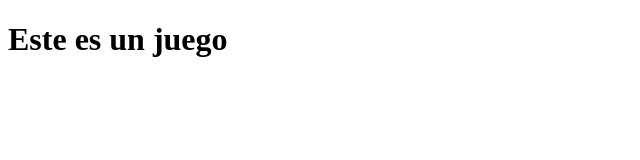
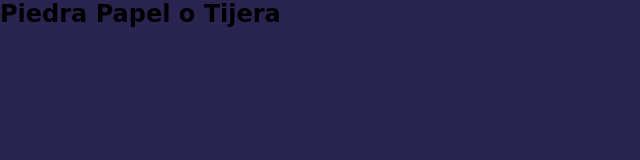
Before and after one commit to Dieghoatc/PiedraPapelTijera, a website: page index.html in a window 1280 px wide. Shown: the whole page, without its empty margins (0-640 px from the left). Drawn offline with Linux system fonts and the light colour scheme.

Commit message:
feat: add font test

```diff
--- a/index.html
+++ b/index.html
@@ -5,8 +5,15 @@
     <meta http-equiv="X-UA-Compatible" content="IE=edge">
     <meta name="viewport" content="width=device-width, initial-scale=1.0">
     <title>Piedra Papel o Tijera</title>
+    <link rel="stylesheet" href="style.css">
 </head>
 <body>
-    <h1>Este es un juego</h1>
+    <div class="wrapper">
+        <div class="header">
+            <h2>Piedra Papel o Tijera</h2>
+        </div>
+
+    </div>
+    <script src="./index.js"></script>
 </body>
 </html>
--- /dev/null
+++ b/index.js
@@ -0,0 +1 @@
+console.log('funciosadasn')
--- /dev/null
+++ b/style.css
@@ -0,0 +1,10 @@
+* {
+    margin: 0;
+    padding: 0;
+    font-family: 'Cherry Cream Soda', cursive;
+}
+.wrapper {
+    width: 100%;
+    height: 100vh;
+    background-color: #2A2550;
+}
```
